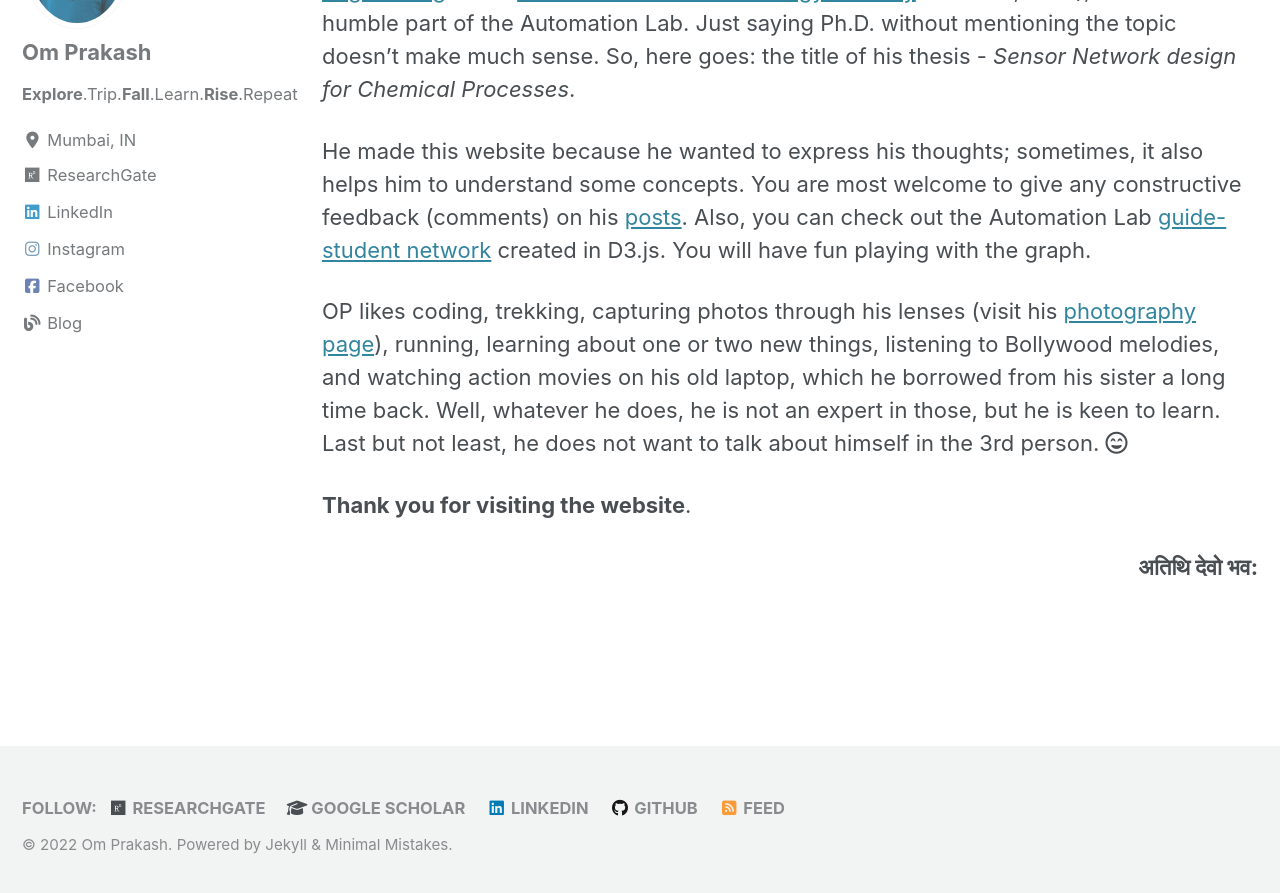
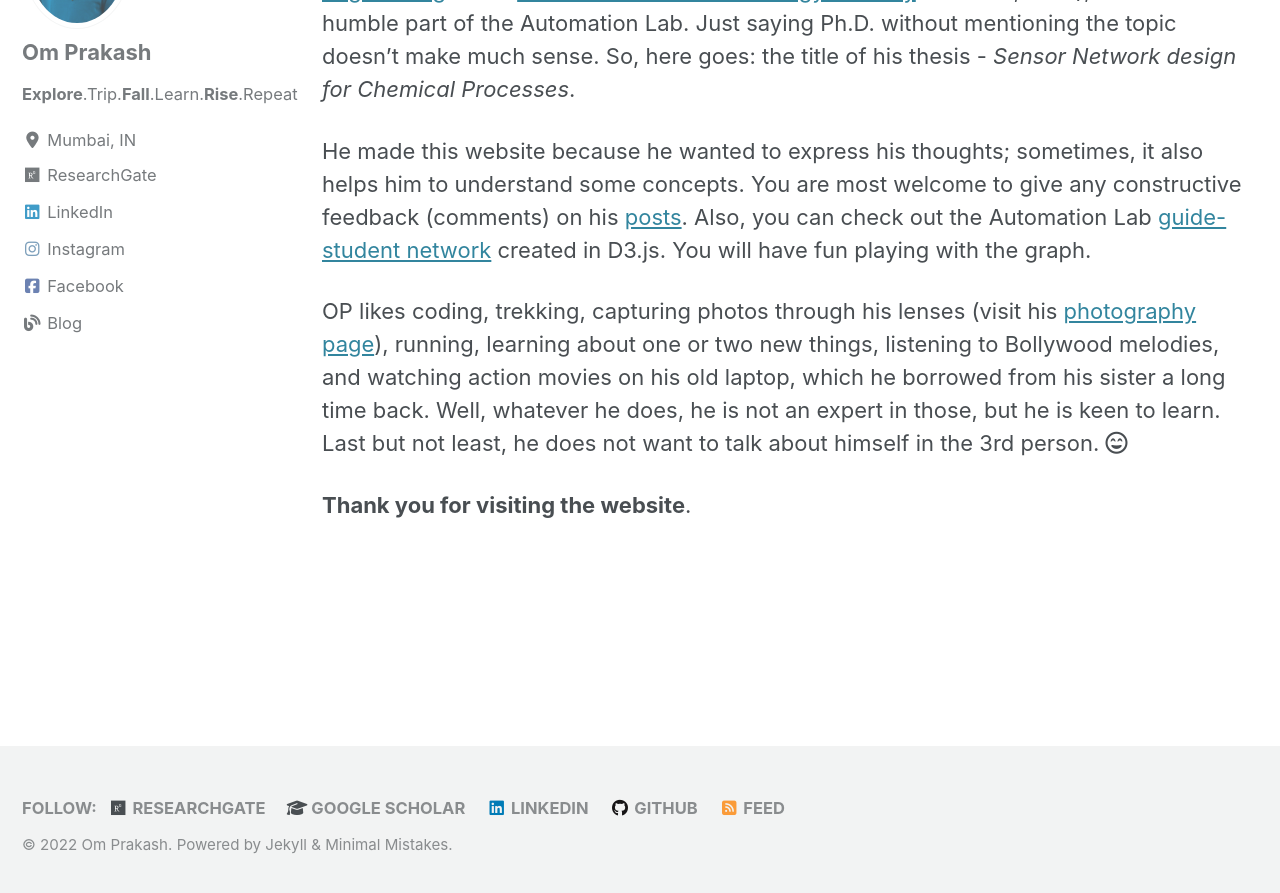
Before and after one commit to prakashoms/prakashoms.github.io, a Jekyll site: the page built from _pages/home.md, in a window 1280 px wide and 900 px high, scrolled down 231 px. Shown: the top 893 px of the window. Built offline with Jekyll 4.4.1, drawn with Linux system fonts in a browser that asks for light colours; cached includes are drawn as plain includes; nearby versions of some CDN libraries.

Commit message:
Update home.md

```diff
--- a/_pages/home.md
+++ b/_pages/home.md
@@ -12,6 +12,3 @@ He made this website because he wanted to express his thoughts; sometimes, it al
 OP likes coding, trekking, capturing photos through his lenses (visit his [photography page](/photography/)), running, learning about one or two new things, listening to Bollywood melodies, and watching action movies on his old laptop, which he borrowed from his sister a long time back. Well, whatever he does, he is not an expert in those, but he is keen to learn. Last but not least, he does not want to talk about himself in the 3rd person. <i class="far fa-grin-beam"></i>
 
 **Thank you for visiting the website**.
-{: .text-left}
-**अतिथि देवो भव:**
-{: .text-right}
```
